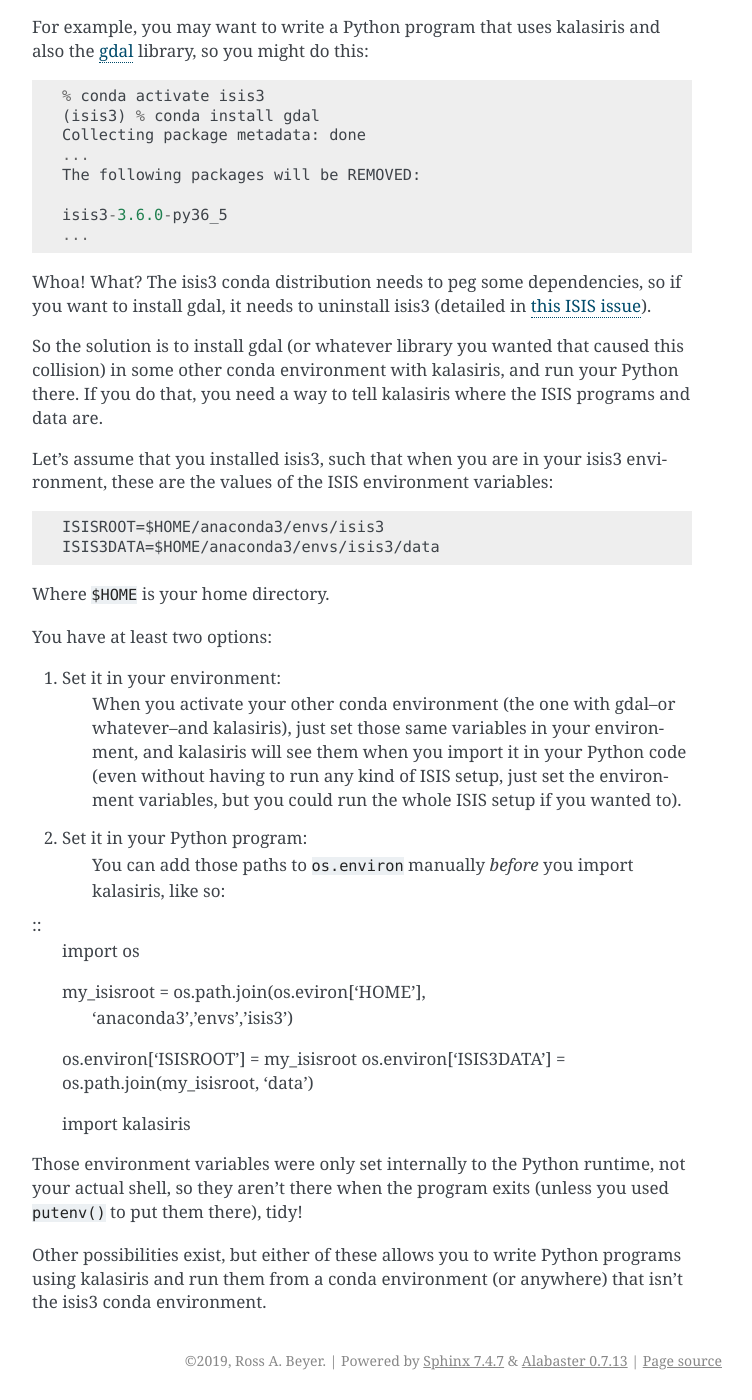
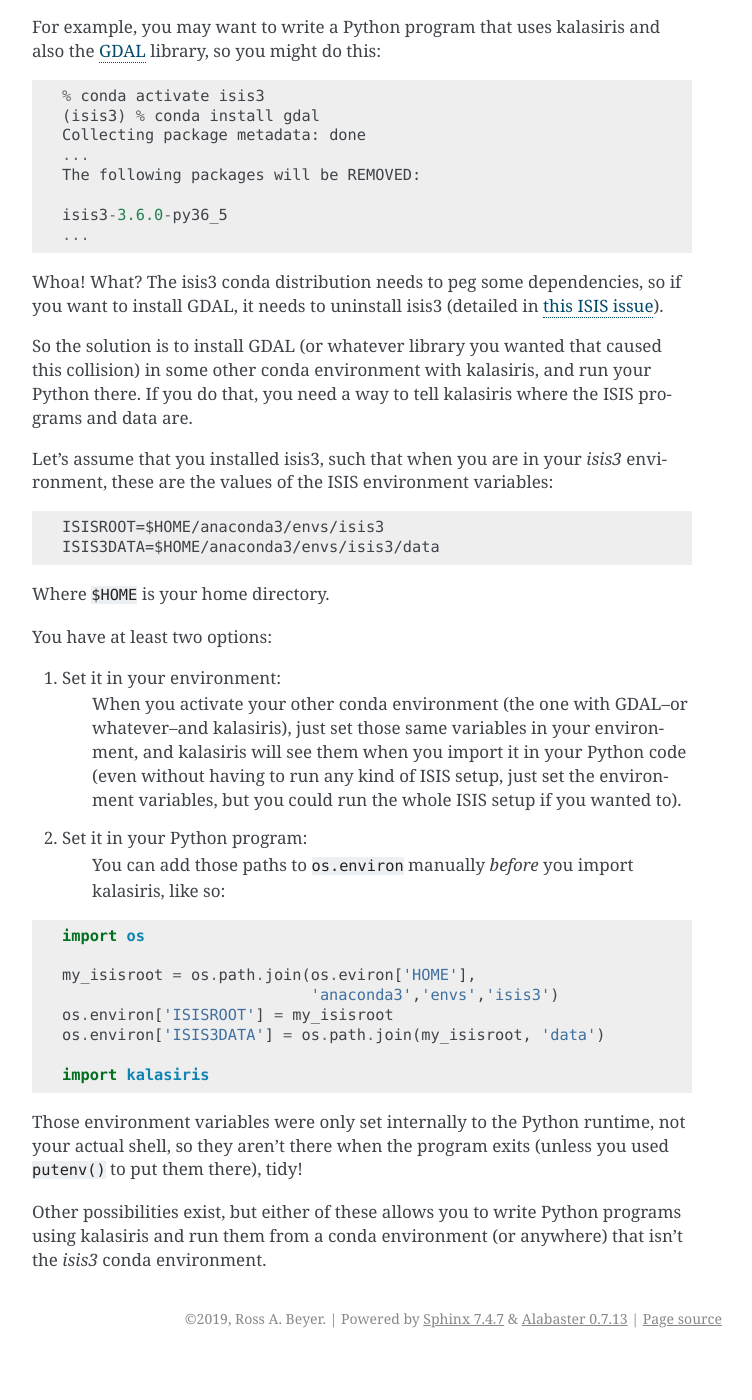
Before and after one commit to rbeyer/kalasiris, a Sphinx documentation site: the page built from docs/usage.rst, in a window 1280 px wide and 1400 px high, scrolled down 512 px. Shown: the whole window, without its empty margins (388-1140 px from the left). Built offline with Sphinx 7.4.7, drawn with Linux system fonts in a browser that asks for light colours; pages that are not in the unit, such as notebooks, are missing from menus; after the commit the page ends 1870 px from its top, so only the background shows below that; some of the changed text lies outside the part shown.

```diff
--- a/docs/usage.rst
+++ b/docs/usage.rst
@@ -15,16 +15,16 @@ When you import kalasiris, it looks for the ``ISISROOT`` and
 find those programs on your system.
 
 In the post ISIS 3.6.0 era, ISIS is installed via conda.  So you
-have a base environment, and perhaps an isis3 environment.
+have a *base* environment, and perhaps an *isis3* environment.
 
-You can probably install kalasiris in the isis3 environment via
+You can probably install kalasiris in the *isis3* environment via
 any method of your choice, and then things will run as expected.
 
 The trick is when you want to write a Python program that needs
 a Python library that the isis3 conda environment doesn't support.
 
 For example, you may want to write a Python program that uses
-kalasiris and also the gdal_ library, so you might do this::
+kalasiris and also the GDAL_ library, so you might do this::
 
     % conda activate isis3
     (isis3) % conda install gdal
@@ -37,17 +37,17 @@ kalasiris and also the gdal_ library, so you might do this::
 
 
 Whoa! What? The isis3 conda distribution needs to peg some
-dependencies, so if you want to install gdal, it needs to uninstall
+dependencies, so if you want to install GDAL, it needs to uninstall
 isis3 (detailed in `this ISIS issue
 <https://github.com/USGS-Astrogeology/ISIS3/issues/615>`_).
 
-So the solution is to install gdal (or whatever library you wanted
+So the solution is to install GDAL (or whatever library you wanted
 that caused this collision) in some other conda environment with
 kalasiris, and run your Python there.  If you do that, you need a
 way to tell kalasiris where the ISIS programs and data are.
 
 Let's assume that you installed isis3, such that when you are in
-your isis3 environment, these are the values of the ISIS environment
+your *isis3* environment, these are the values of the ISIS environment
 variables::
 
     ISISROOT=$HOME/anaconda3/envs/isis3
@@ -59,7 +59,7 @@ You have at least two options:
 
 1. Set it in your environment:
     When you activate your other conda environment (the one with
-    gdal--or whatever--and kalasiris), just set those same variables
+    GDAL--or whatever--and kalasiris), just set those same variables
     in your environment, and kalasiris will see them when you import
     it in your Python code (even without having to run any kind of ISIS
     setup, just set the environment variables, but you could run the
@@ -70,6 +70,7 @@ You have at least two options:
     you import kalasiris, like so:
 
 ::
+
    import os
 
    my_isisroot = os.path.join(os.eviron['HOME'],
@@ -85,6 +86,6 @@ exits (unless you used ``putenv()`` to put them there), tidy!
 
 Other possibilities exist, but either of these allows you to write Python
 programs using kalasiris and run them from a conda environment (or anywhere)
-that isn't the isis3 conda environment.
+that isn't the *isis3* conda environment.
 
 .. _gdal: https://gdal.org/
```
Also changed, not shown: README.rst (+8 -4 lines), 3 other files.
